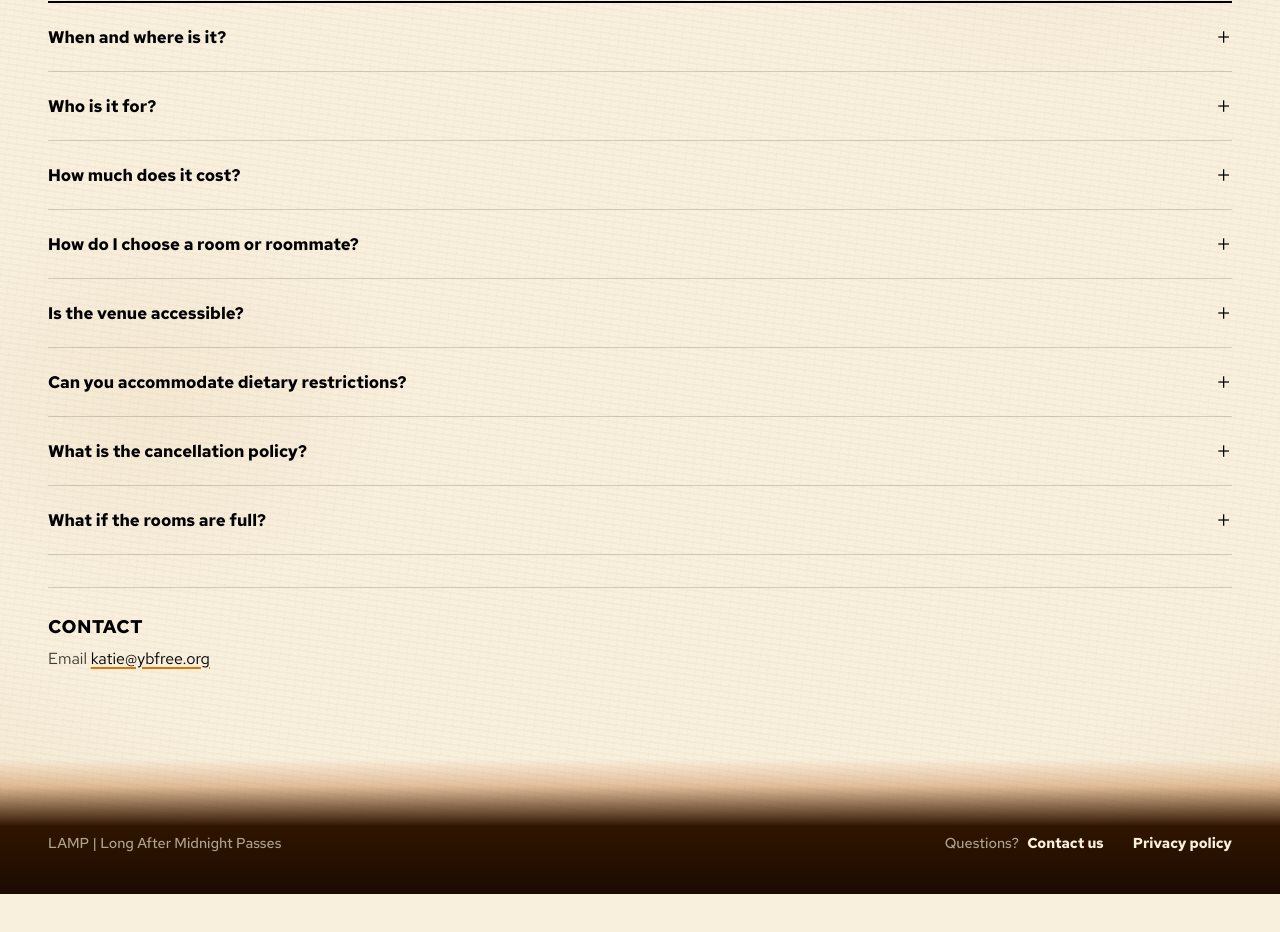
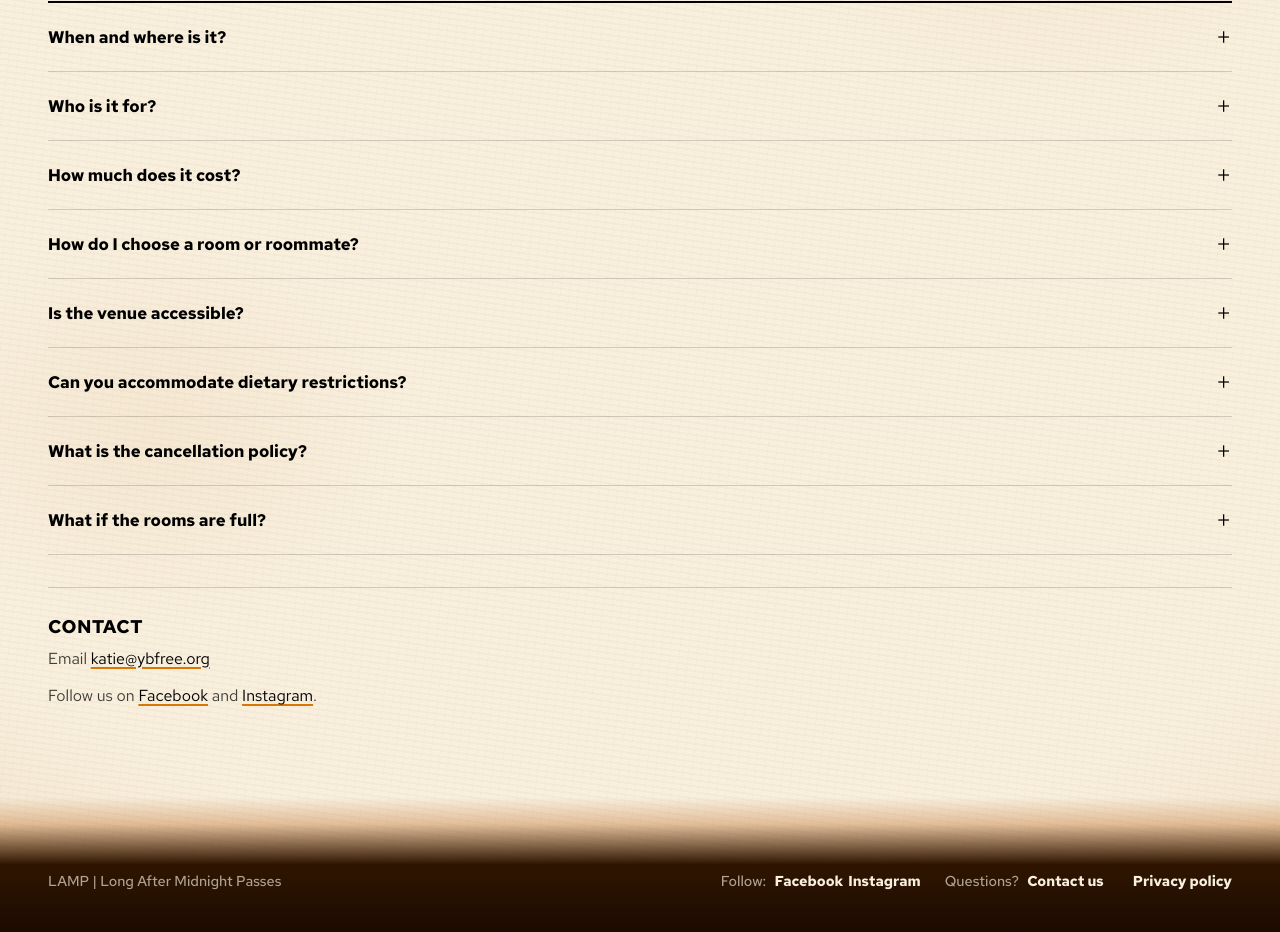
Before and after one commit to Kesterholtem21/YoungAdultsConference, a plain HTML site: page faq.html in a window 1280 px wide. Shown: the part 392-1324 px from the top of the page. Before the commit the page ends 1286 px from the top, so only its background shows below. Drawn offline with Linux system fonts and the light colour scheme; a web font is replaced by a local one.

Commit message:
Add Facebook and Instagram links to footer, FAQ contact, privacy policy
Co-Authored-By: Claude Sonnet 5.5 <noreply@anthropic.com>
Claude-Session: https://claude.ai/code/session_01YKEHfAAvbnNQ1PL7qNPmK6

```diff
--- a/faq.html
+++ b/faq.html
@@ -39,6 +39,7 @@
         <div class="card" id="contact" style="margin-top:2rem">
           <h3>Contact</h3>
           <p>Email <a href="mailto:katie@ybfree.org">katie@ybfree.org</a></p>
+          <p>Follow us on <a href="https://www.facebook.com/share/1FibJCZPeU/" target="_blank" rel="noopener">Facebook</a> and <a href="https://www.instagram.com/lampconference" target="_blank" rel="noopener">Instagram</a>.</p>
         </div>
       </div>
     </section>
@@ -46,7 +47,7 @@
   <footer class="site-footer">
     <div class="wrap">
       <span>LAMP | Long After Midnight Passes</span>
-      <span class="footer-links"><span>Questions? <a href="faq.html#contact">Contact us</a></span><a href="privacy.html">Privacy policy</a></span>
+      <span class="footer-links"><span>Follow: <a href="https://www.facebook.com/share/1FibJCZPeU/" target="_blank" rel="noopener">Facebook</a><a href="https://www.instagram.com/lampconference" target="_blank" rel="noopener">Instagram</a></span><span>Questions? <a href="faq.html#contact">Contact us</a></span><a href="privacy.html">Privacy policy</a></span>
     </div>
   </footer>
 <nav class="tabbar" aria-label="Quick links"><a href="index.html"><svg viewBox="0 0 24 24" width="24" height="24" fill="none" stroke="currentColor" stroke-width="2" stroke-linecap="round" stroke-linejoin="round" aria-hidden="true"><path d="M3 11l9-8 9 8M5 10v10h14V10"/></svg><span>Home</span></a><a href="speakers.html"><svg viewBox="0 0 24 24" width="24" height="24" fill="none" stroke="currentColor" stroke-width="2" stroke-linecap="round" stroke-linejoin="round" aria-hidden="true"><circle cx="12" cy="8" r="4"/><path d="M4 21c0-4 4-6 8-6s8 2 8 6"/></svg><span>Speakers</span></a><a href="schedule.html"><svg viewBox="0 0 24 24" width="24" height="24" fill="none" stroke="currentColor" stroke-width="2" stroke-linecap="round" stroke-linejoin="round" aria-hidden="true"><rect x="3" y="5" width="18" height="16" rx="3"/><path d="M3 10h18M8 3v4M16 3v4"/></svg><span>Schedule</span></a><a href="faq.html" aria-current="page"><svg viewBox="0 0 24 24" width="24" height="24" fill="none" stroke="currentColor" stroke-width="2" stroke-linecap="round" stroke-linejoin="round" aria-hidden="true"><circle cx="12" cy="12" r="9"/><path d="M9.5 9.5a2.5 2.5 0 115 .5c0 1.5-2.5 2-2.5 3.5M12 17v.01"/></svg><span>FAQ</span></a></nav>
```
Also changed, not shown: index.html (+1 -1 lines), privacy.html (+2 -2 lines), register.html (+1 -1 lines), schedule.html (+1 -1 lines), speakers.html (+1 -1 lines).
